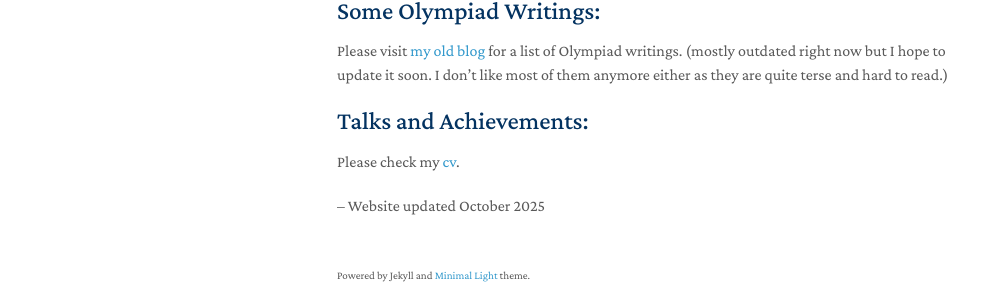
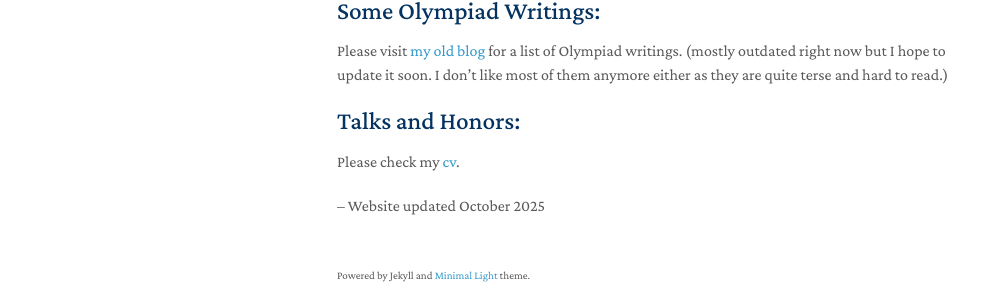
Before and after one commit to goyal-rohan/goyal-rohan.github.io, a Jekyll site: the page built from index.md, in a window 1280 px wide and 900 px high, scrolled down 985 px. Shown: the part 544-846 px from the top of the window, without its empty margins (133-1139 px from the left). Built offline with Jekyll 4.4.1, drawn with Linux system fonts in a browser that asks for light colours; nearby versions of some CDN libraries; a style sheet for code colours, icons or effects is not loaded; our own code applies the rules of GitHub Pages for plain Markdown files.

Commit message:
honors not achievements

```diff
--- a/index.md
+++ b/index.md
@@ -54,7 +54,7 @@ I would be extremely interested in any opportunities to work on more grassroots'
 
 Please visit [my old blog](https://rgtdfg.blogspot.com/p/handouts.html) for a list of Olympiad writings. (mostly outdated right now but I hope to update it soon. I don't like most of them anymore either as they are quite terse and hard to read.)
 
-## Talks and Achievements:
+## Talks and Honors:
 Please check my [cv](assets/files/rohan-cv-short.pdf).
 
 --
```
